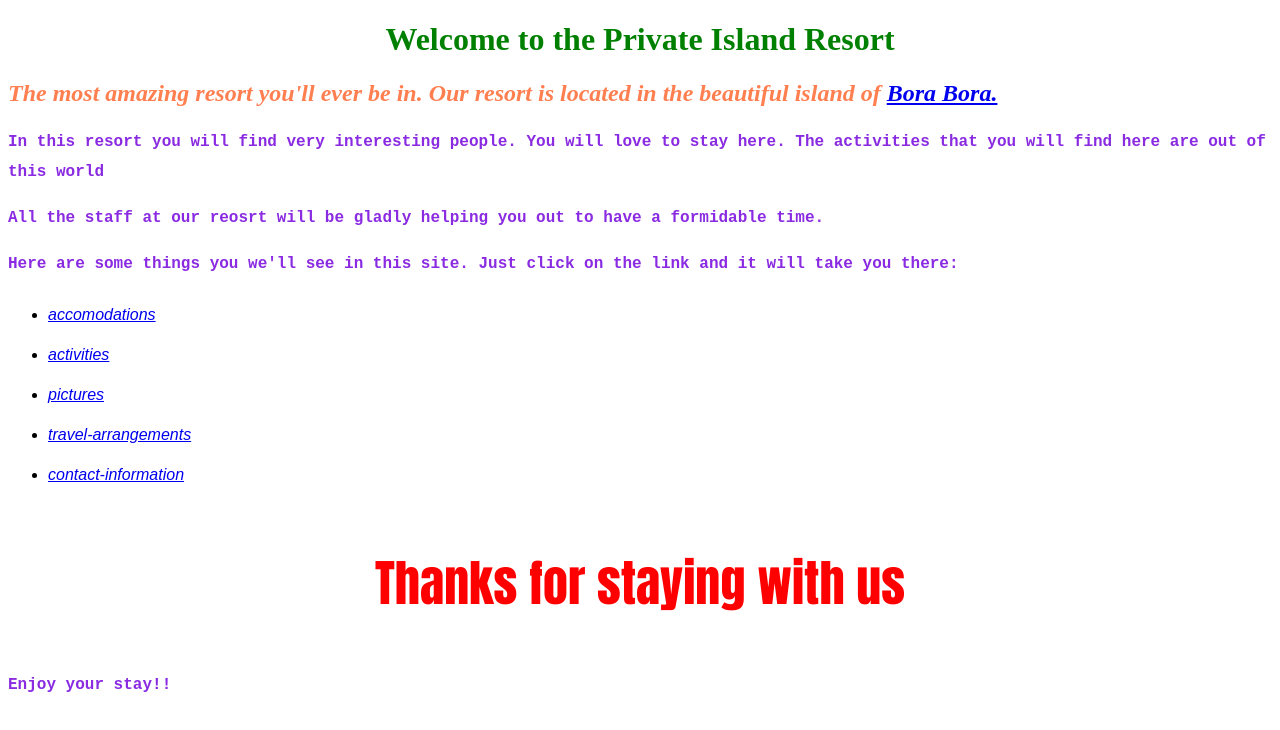
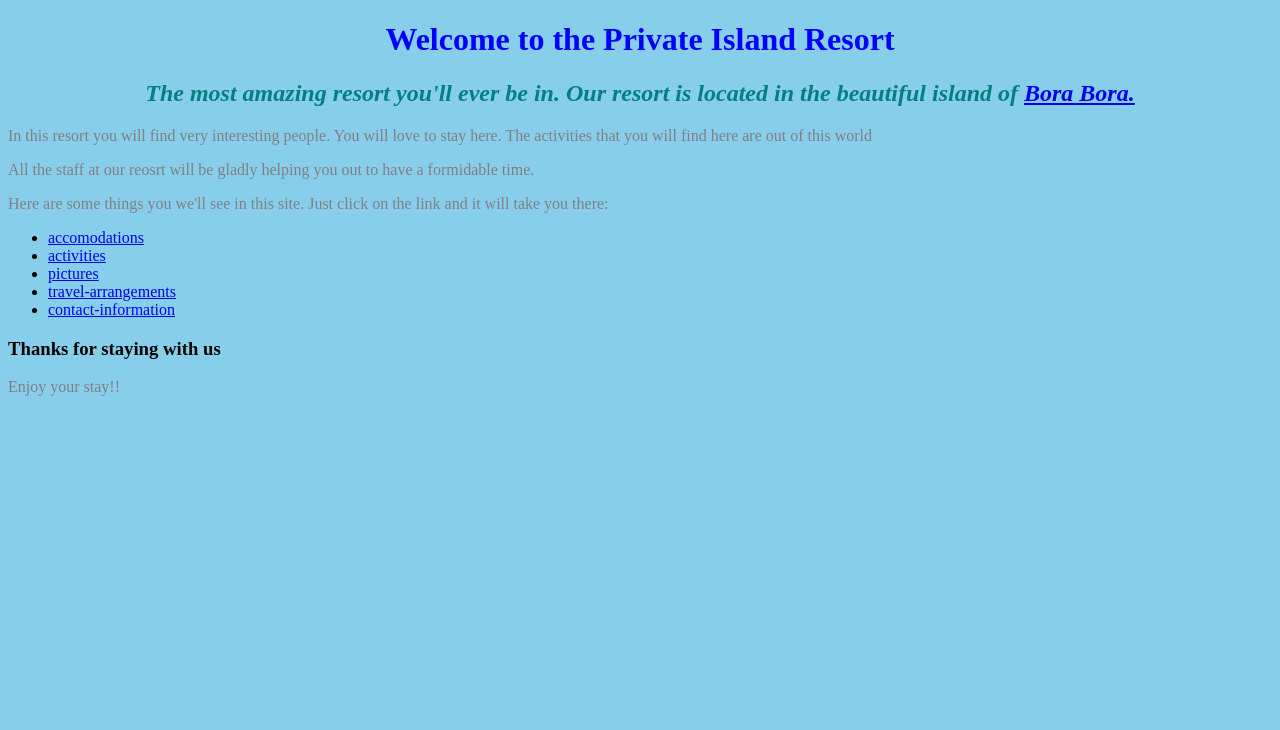
Before and after one commit to Jonliera/resort, a plain HTML site: page index.html in a window 1280 px wide. Drawn offline with Linux system fonts and the light colour scheme.

Commit message:
Add styles to h1, h2, p, and body to fit blue theme.

```diff
--- a/css/styles.css
+++ b/css/styles.css
@@ -1,33 +1,18 @@
-h1{
-  color:green;
-  text-align:center;
+h1 {
+  color: blue;
+  text-align: center;
 }
 
-h2{
+h2 {
   font-style: italic;
-  text-align: left;
-  color:coral;
+  text-align: center;
+  color: teal;
 }
 
-h3{
-  font-size: 50px;
-  text-align: center;
-  font-family: Impact, Haettenschweiler, 'Arial Narrow Bold', sans-serif;
-  color: red;
+p {
+  color: gray;
 }
 
-p{
-  color:blueviolet;
-  font-family: 'Courier New', Courier, monospace;
-  font-size: 20 px;
-  font-weight: bolder;
-  line-height: 30px;
-
+body {
+  background-color: skyblue;
 }
-
-ul{
-  text-align: left;
-  font-family: Arial, Helvetica, sans-serif;
-  font-style: italic;
-  line-height: 40px;
-}
```
